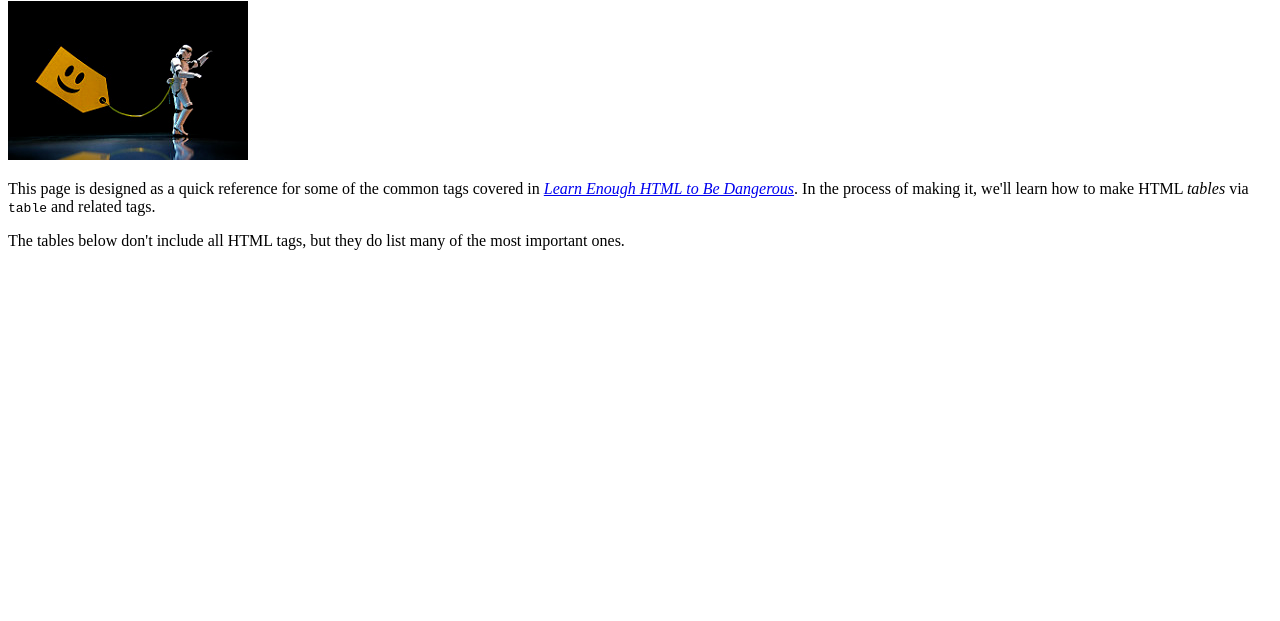
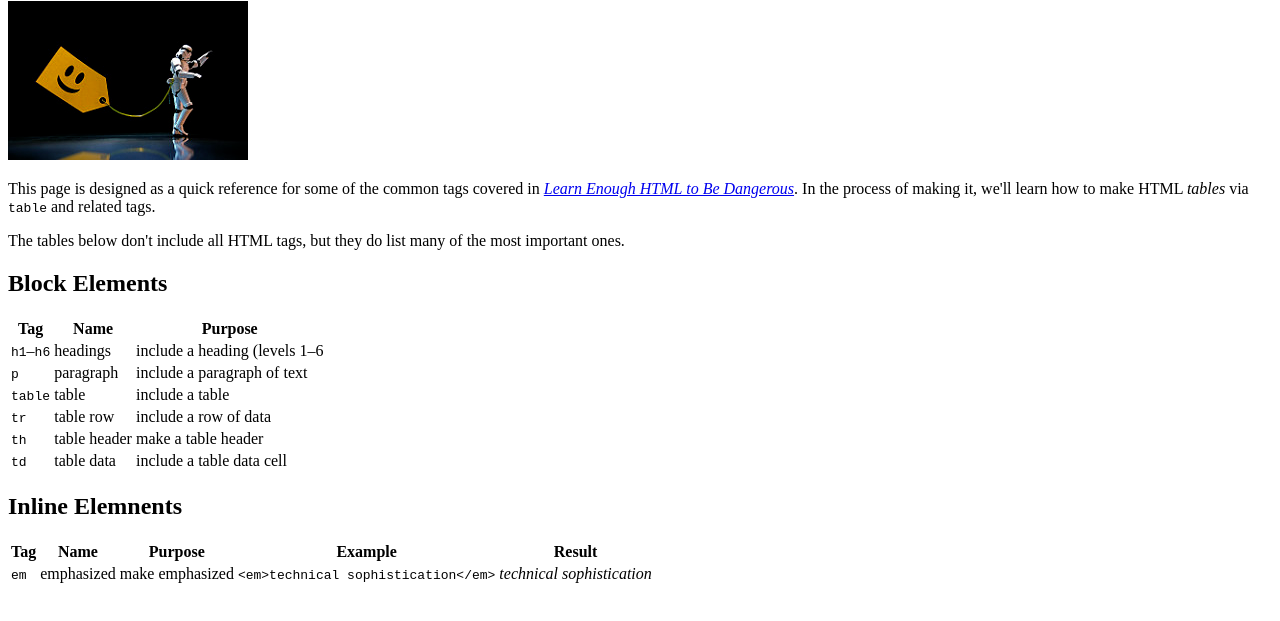
Before and after one commit to tonydehnke/sample_website, a plain HTML site: page tags.html in a window 1280 px wide. Shown: the part 79-700 px from the top of the page. Drawn offline with Linux system fonts and the light colour scheme.

Commit message:
Improve tags page

```diff
--- a/tags.html
+++ b/tags.html
@@ -26,5 +26,63 @@
       the most important ones.
     </p>
 
+    <h2>Block Elements</h2>
+    <table>
+      <tr>
+        <th>Tag</th>
+        <th>Name</th>
+        <th>Purpose</th>
+      </tr>
+      <tr>
+        <td><code>h1</code>&ndash;<code>h6</code></td>
+        <td>headings</td>
+        <td>include a heading (levels 1&ndash;6</td>
+      </tr>
+      <tr>
+        <td><code>p</code></td>
+        <td>paragraph</td>
+        <td>include a paragraph of text</td>
+      </tr>
+      <tr>
+        <td><code>table</code></td>
+        <td>table</td>
+        <td>include a table</td>
+      </tr>
+      <tr>
+        <td><code>tr</code></td>
+        <td>table row</td>
+        <td>include a row of data</td>
+      </tr>
+      <tr>
+        <td><code>th</code></td>
+        <td>table header</td>
+        <td>make a table header</td>
+      </tr>
+      <tr>
+        <td><code>td</code></td>
+        <td>table data</td>
+        <td>include a table data cell</td>
+      </tr>
+    </table>
+
+
+    <h2>Inline Elemnents</h2>
+
+    <table>
+      <tr>
+        <th>Tag</th>
+        <th>Name</th>
+        <th>Purpose</th>
+        <th>Example</th>
+        <th>Result</th>
+      </tr>
+      <tr>
+        <td><code>em</code></td>
+        <td>emphasized</td>
+        <td>make emphasized</td>
+        <td><code>&lt;em&gt;technical sophistication&lt;/em&gt;</code></td>
+        <td><em>technical sophistication</em></td>
+      </tr>
+    </table>
   </body>
 </html>
```
